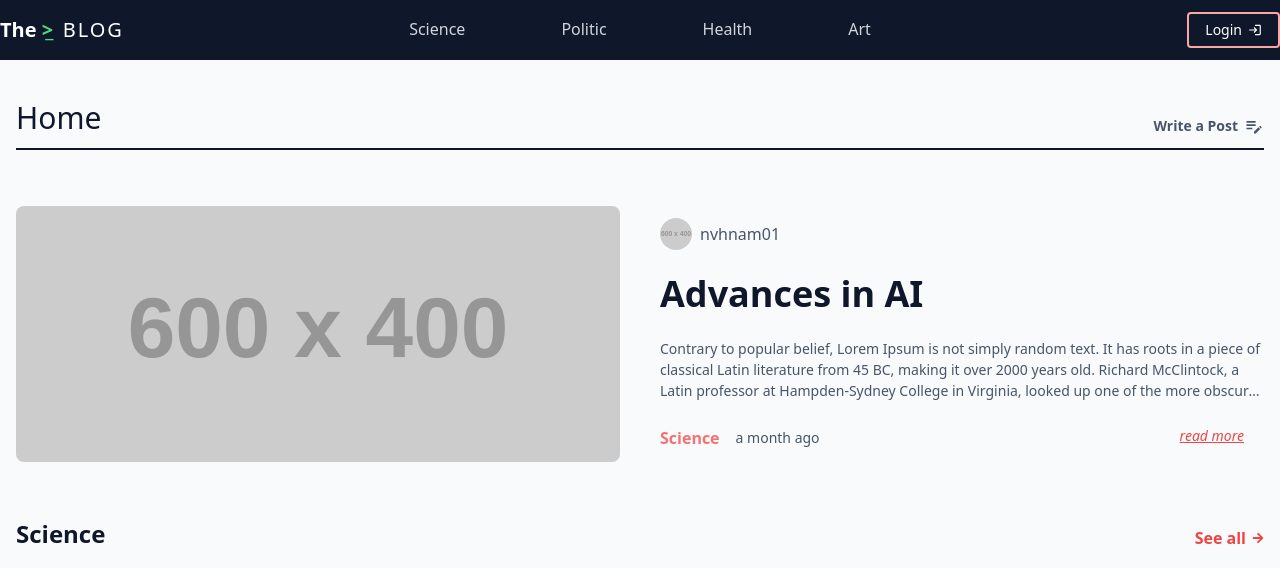
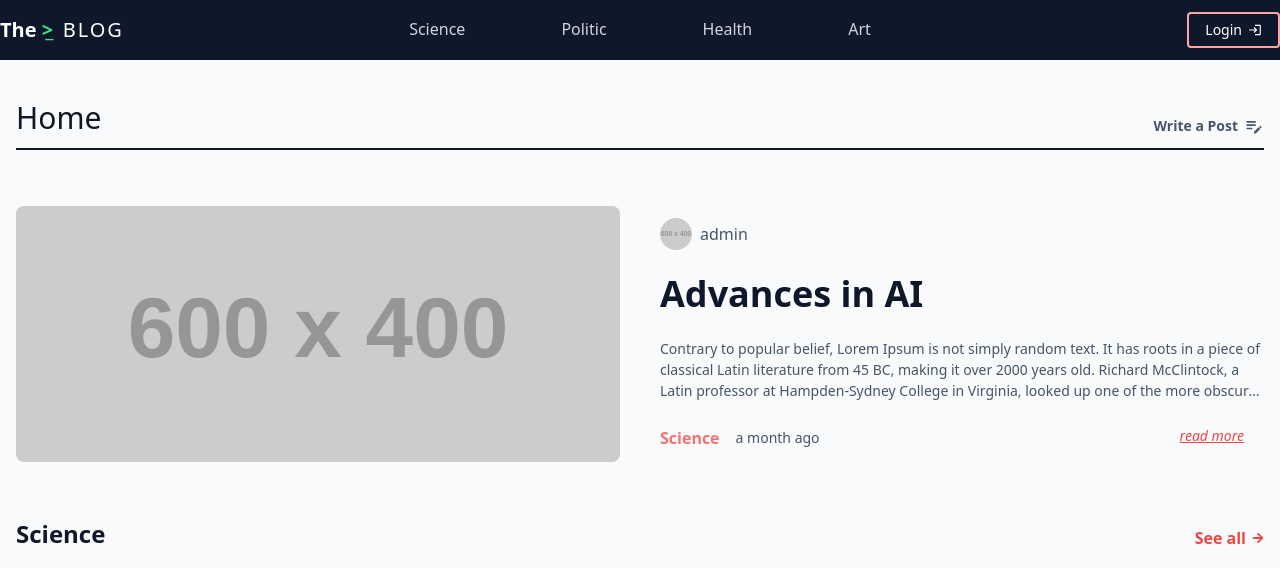
Before and after one commit to nvhnam/TheBLOG, a React (Vite) app in the folder client/: page /home in a window 1280 px wide. Shown: the top 568 px of the page. Built offline with nearby package versions, Linux system fonts and the light colour scheme.

Commit message:
Refactor the latestPost

```diff
--- a/client/src/App.jsx
+++ b/client/src/App.jsx
@@ -4,6 +4,7 @@ import Register from "./pages/Register";
 import Home from "./pages/Home";
 import Navbar from "./components/Navbar";
 import Footer from "./components/Footer";
+import Post from "./pages/Post";
 
 function Layout() {
   return (
@@ -22,6 +23,7 @@ const App = () => {
         <Route element={<Layout />}>
           <Route path="/" index element={<Navigate to="/home" />} />
           <Route path="/home" element={<Home />} />
+          <Route path="/posts" element={<Post />} />
         </Route>
         <Route path="/login" element={<Login />} />
         <Route path="/register" element={<Register />} />
--- /dev/null
+++ b/client/src/components/LatestPost.jsx
@@ -0,0 +1,86 @@
+// import React from "react";
+import { posts, users } from "../utils/Data";
+import { Link } from "react-router-dom";
+import moment from "moment";
+import getCategoriesForPost from "../utils/GetCategoriesForPost";
+
+const LatestPost = () => {
+  const latestPost = posts.reduce((latest, current) => {
+    return new Date(current.created_at) > new Date(latest.created_at)
+      ? current
+      : latest;
+  }, posts[0]);
+
+  const latestAuthor = users.find(
+    (user) => user.id === latestPost.id
+  )?.username;
+
+  const latestAuthorImage = users.find(
+    (user) => user.id === latestPost.id
+  )?.image;
+
+  return (
+    <>
+      {latestPost && (
+        <div className="w-full h-full flex justify-center">
+          <div className="w-full h-full flex justify-center">
+            <Link className="w-full h-64 flex items-center justify-center gap-10 my-14">
+              {latestPost.image && (
+                <div className="flex-1 w-1/2 h-full justify-center items-center">
+                  <img
+                    className="w-full h-full rounded-lg object-cover"
+                    src={latestPost.image}
+                  />
+                </div>
+              )}
+              <div
+                className={`flex-1 flex flex-col justify-around h-full ${
+                  latestPost.image ? "w-1/2" : "w-full"
+                }`}
+              >
+                <div className="flex items-center gap-2">
+                  <span className="size-8">
+                    <img
+                      className="size-full rounded-full rounded object-cover"
+                      src={latestAuthorImage}
+                      alt={latestAuthor + " image"}
+                    />
+                  </span>
+                  <p className="text-md text-slate-600">{latestAuthor}</p>
+                </div>
+                <div className="">
+                  <h1 className="text-4xl text-slate-900 font-semibold mb-6 line-clamp-2">
+                    {latestPost.title}
+                  </h1>
+                  <p className="text-sm leading-normal text-slate-600 line-clamp-3">
+                    {latestPost.body}
+                  </p>
+                </div>
+                <div className="flex flex-row justify-between pr-5">
+                  <div className="flex gap-4 items-center">
+                    {getCategoriesForPost(latestPost.id).map((category) => (
+                      <span
+                        className="font-bold text-red-400"
+                        key={category.id}
+                      >
+                        {category.name}
+                      </span>
+                    ))}
+                    <span className="text-sm text-slate-600">
+                      {moment(latestPost.created_at).startOf("hour").fromNow()}
+                    </span>
+                  </div>
+                  <p className="text-sm italic underline text-red-500 hover:text-red-300 duration-300 ease-in-out">
+                    read more
+                  </p>
+                </div>
+              </div>
+            </Link>
+          </div>
+        </div>
+      )}
+    </>
+  );
+};
+
+export default LatestPost;
--- a/client/src/pages/Home.jsx
+++ b/client/src/pages/Home.jsx
@@ -7,30 +7,10 @@ import { categories, posts, postsCategories, users } from "../utils/Data.js";
 import { MdEditNote } from "react-icons/md";
 import { FaArrowRight } from "react-icons/fa";
 import moment from "moment";
+import LatestPost from "../components/LatestPost.jsx";
+import getCategoriesForPost from "../utils/GetCategoriesForPost.js";
 
 const Home = () => {
-  function getCategoriesForPost(postId) {
-    return postsCategories
-      .filter((pc) => pc.post_id === postId)
-      .map((postCategory) =>
-        categories.find((category) => category.id === postCategory.category_id)
-      );
-  }
-
-  const lastestPost = posts.reduce((lastest, current) => {
-    return new Date(current.created_at) > new Date(lastest.created_at)
-      ? current
-      : lastest;
-  }, posts[0]);
-
-  const author = users.find(
-    (user) => user.id === lastestPost.user_id
-  )?.username;
-
-  const authorImg = users.find(
-    (user) => user.id === lastestPost.user_id
-  )?.image;
-
   return (
     <div className="w-full h-full bg-slate-50 flex justify-center">
       <div className="w-full h-full max-w-screen-xl flex flex-col items-center px-4">
@@ -47,62 +27,7 @@ const Home = () => {
         </div>
 
         {/* Lastest Post Feed */}
-        {lastestPost && (
-          <div className="w-full h-full flex justify-center">
-            <div className="w-full h-full flex justify-center">
-              <Link className="w-full h-64 flex items-center justify-center gap-10 my-14">
-                {lastestPost.image && (
-                  <div className="flex-1 w-1/2 h-full justify-center items-center">
-                    <img
-                      className="w-full h-full rounded-lg object-cover"
-                      src={lastestPost.image}
-                    />
-                  </div>
-                )}
-                <div className="flex-1 flex flex-col justify-around w-1/2 h-full">
-                  <div className="flex items-center gap-2">
-                    <span className="size-8">
-                      <img
-                        className="size-full rounded-full rounded object-cover"
-                        src={authorImg}
-                        alt={author + " image"}
-                      />
-                    </span>
-                    <p className="text-md text-slate-600">{author}</p>
-                  </div>
-                  <div className="">
-                    <h1 className="text-4xl text-slate-900 font-semibold mb-6 line-clamp-2">
-                      {lastestPost.title}
-                    </h1>
-                    <p className="text-sm leading-normal text-slate-600 line-clamp-3">
-                      {lastestPost.body}
-                    </p>
-                  </div>
-                  <div className="flex flex-row justify-between pr-5">
-                    <div className="flex gap-4 items-center">
-                      {getCategoriesForPost(lastestPost.id).map((category) => (
-                        <span
-                          className="font-bold text-red-400"
-                          key={category.id}
-                        >
-                          {category.name}
-                        </span>
-                      ))}
-                      <span className="text-sm text-slate-600">
-                        {moment(lastestPost.created_at)
-                          .startOf("hour")
-                          .fromNow()}
-                      </span>
-                    </div>
-                    <p className="text-sm italic underline text-red-500 hover:text-red-300 duration-300 ease-in-out">
-                      read more
-                    </p>
-                  </div>
-                </div>
-              </Link>
-            </div>
-          </div>
-        )}
+        <LatestPost />
 
         {/* Posts Feed */}
         <div className="w-full h-full justify-center items-center ">
--- /dev/null
+++ b/client/src/pages/Post.jsx
@@ -0,0 +1,5 @@
+const Post = () => {
+  return <div>Post</div>;
+};
+
+export default Post;
--- /dev/null
+++ b/client/src/pages/PostCategories.jsx
@@ -0,0 +1,5 @@
+const PostCategories = () => {
+  return <div>PostCategories</div>;
+};
+
+export default PostCategories;
--- /dev/null
+++ b/client/src/utils/GetCategoriesForPost.js
@@ -0,0 +1,9 @@
+import { postsCategories, categories } from "./Data";
+
+export default function getCategoriesForPost(postId) {
+  return postsCategories
+    .filter((pc) => pc.post_id === postId)
+    .map((postCategory) =>
+      categories.find((category) => category.id === postCategory.category_id)
+    );
+}
```
